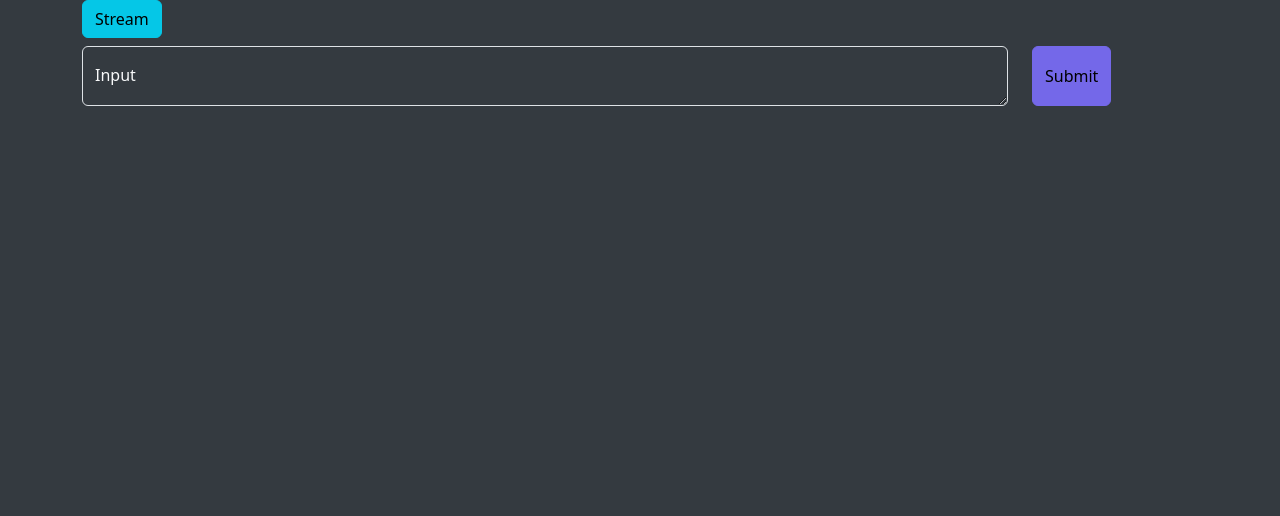
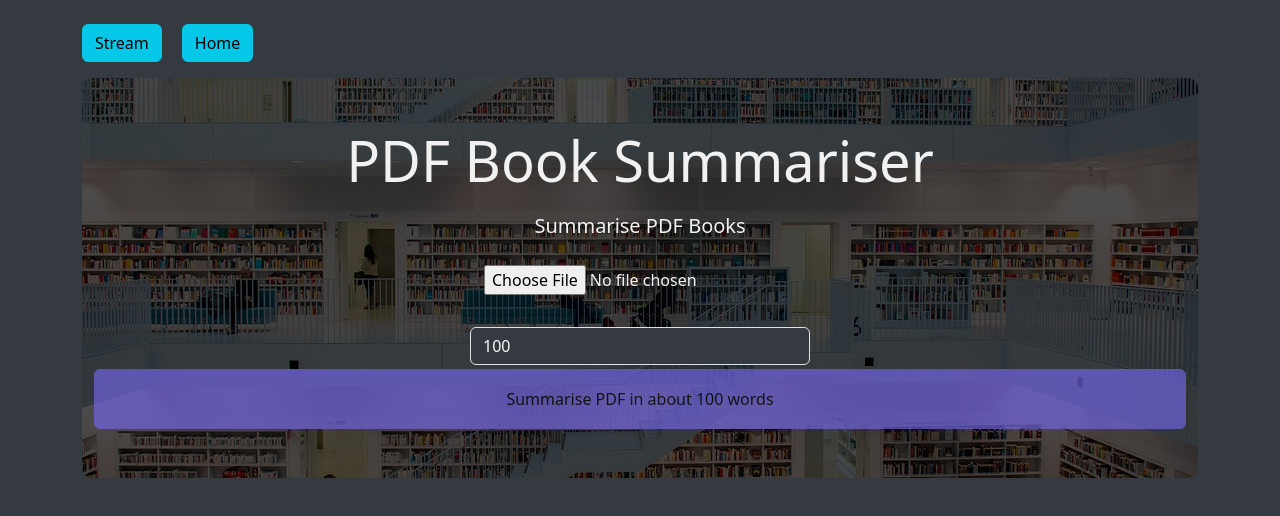
Before and after one commit to hassonor/openai-api-demos, a React (Create React App) app in the folder project_1/frontend/: page /pdfsummary in a window 1280 px wide. Shown: the top 516 px of the page. Built offline with nearby package versions, Linux system fonts and the light colour scheme.

Commit message:
improve styling + add user interface for upload the pdf book

```diff
--- a/project_1/frontend/src/screens/Home/Home.js
+++ b/project_1/frontend/src/screens/Home/Home.js
@@ -51,8 +51,9 @@ function Home (){
     }
 
     return (
-        <div className='container position-relative'>
-            <Link to="/stream" className="btn btn-secondary stream-button">Stream</Link>
+        <div className='container position-relative mt-4 '>
+            <Link to="/stream" className="btn btn-secondary mb-3" style={{ marginRight: '20px' }}>Stream</Link>
+            <Link to="/pdfsummary" className="btn btn-secondary mb-3 mr-4">Book Summary</Link>
             <form className='form-horizontal' onSubmit={handleSubmit}>
             <div className='row form-group  mt-2'>
                 <div className='col-sm-10'>
--- a/project_1/frontend/src/screens/PDFSummary/PDFSummary.js
+++ b/project_1/frontend/src/screens/PDFSummary/PDFSummary.js
@@ -8,6 +8,13 @@ function PDFSummary (){
     const [result, setResult] = useState('');
     const [prompt, setPrompt] = useState('');
     const [jresult, setJresult] = useState('');
+    const [maxWords, setMaxWords] = useState(100);
+    const [selectedFile, setSelectedFile] = useState(false);
+    const [loading, setLoading] = useState(false);
+
+    const handleFileChange = (event) => {
+
+    }
 
     const handleSubmit = async(event) => {
         event.preventDefault();
@@ -51,41 +58,35 @@ function PDFSummary (){
     }
 
     return (
-        <div className='container position-relative'>
-            <Link to="/stream" className="btn btn-secondary stream-button">Stream</Link>
-            <form className='form-horizontal' onSubmit={handleSubmit}>
-            <div className='row form-group  mt-2'>
-                <div className='col-sm-10'>
-                    <div className='form-floating'>
-                        <textarea
-                            className='form-control custom-input'
-                            id='floatingTextarea'
-                            placeholder='Enter a prompt'
-                            style={{height: '100px'}}
-                            value={inputValue}
-                            onChange={(event) => setInputValue(event.target.value)}
-                            onKeyDown={(event) => {
-                                if (event.key === 'Enter' && !event.shiftKey) {
-                                    event.preventDefault();
-                                    handleSubmit(event);
-                                }
-                            }}
-                        />
-                        <label htmlFor='floatingTextarea'>Input</label>
+        <div className='container position-relative mt-4'>
+            <Link to="/stream" className="btn btn-secondary mb-3" style={{ marginRight: '20px' }}>Stream</Link>
+            <Link to="/" className="btn btn-secondary mb-3">Home</Link>
+            <div className='hero d-flex align-items-center justify-content-center text-center flex-column p-4'>
+                <h1 className='display-4 mb-3'>PDF Book Summariser</h1>
+                <p className='lead mb-4'>Summarise PDF Books</p>
+                <form className='w-100'>
+                    <input type='file' accept='.pdf' onChange={handleFileChange} className='mb-3' /> {/* Added margin-bottom */}
+                    <div className="form-group row">
+                        <div className="col-sm-4 offset-sm-4 mt-3">
+                            <input type='number' min='10' value={maxWords}
+                                   onChange={(e) => {
+                                       if (e.target.value === '' || isNaN(parseInt(e.target.value))) return; // Prevent deleting the value
+                                       setMaxWords(parseInt(e.target.value));
+                                   }}
+                                   className='form-control'
+                            />
+                        </div>
+                        <button type='submit' disabled={!selectedFile || loading} className='btn btn-primary custom-button mt-1'>
+                            {loading ? 'Analysing PDF' : `Summarise PDF in about ${maxWords} words`}
+                        </button>
                     </div>
-                </div>
-                <div className='col-sm-2 '>
-                    <button type="submit" className='btn btn-primary custom-button mb-2'>Submit</button>
-                </div>
+                </form>
             </div>
-            </form>
             {error && <div className='alert alert-dark mt-3'>{error}</div>}
-            {prompt && <div className='alert alert-secondary mt-3'>{prompt}</div>}
             {result && <div className='alert alert-success mt-3'>{result}</div>}
             {result && <pre className='alert alert-info mt-3'><code>{jresult}</code></pre>}
         </div>
     )
-
 }
 
 export default PDFSummary;
--- a/project_1/frontend/src/screens/Stream/Stream.js
+++ b/project_1/frontend/src/screens/Stream/Stream.js
@@ -1,5 +1,6 @@
 import React, { useState } from 'react';
 import '../styles/style.css';
+import {Link} from "react-router-dom";
 
 function Stream() {
     const [inputValue, setInputValue] = useState('');
@@ -61,7 +62,10 @@ function Stream() {
     };
 
     return (
-        <div className='container'>
+        <div className='container position-relative mt-4'>
+            <Link to="/pdfsummary" className="btn btn-secondary mb-3 mr-4" style={{ marginRight: '20px' }}>Book Summary</Link>
+            <Link to="/" className="btn btn-secondary mb-3">Home</Link>
+            <h5 className='display-6 mb-3'>Stream with OpenAI</h5>
             <form className='form-horizontal' onSubmit={handleSubmit}>
                 <div className='row form-group mt-2'>
                     <div className='col-sm-10'>
--- a/project_1/frontend/src/screens/styles/style.css
+++ b/project_1/frontend/src/screens/styles/style.css
@@ -1,7 +1,20 @@
-.custom-input{
+.custom-input {
     height: 60px !important;
+    border-radius: 5px; /* Added border-radius */
 }
 
-.custom-button{
-    height: 60px !important;
+.custom-button {
+    height: 60px;
+    border-radius: 5px; /* Added border-radius */
+    background-color: #007bff; /* Brighter blue for dark mode */
+    color: #fff; /* White text */
 }
+
+.container .hero {
+    background-image: linear-gradient(rgba(0, 0, 0, 0.7), rgba(0, 0, 0, 0.7)), url('../../images/library.jpeg'); /* Increased opacity */
+    height: 50vh;
+    background-position: center;
+    color: #f1f1f1; /* Brighter text color for dark mode */
+    border-radius: 10px; /* Added border-radius */
+    margin-bottom: 20px; /* Added margin for spacing */
+}
```
